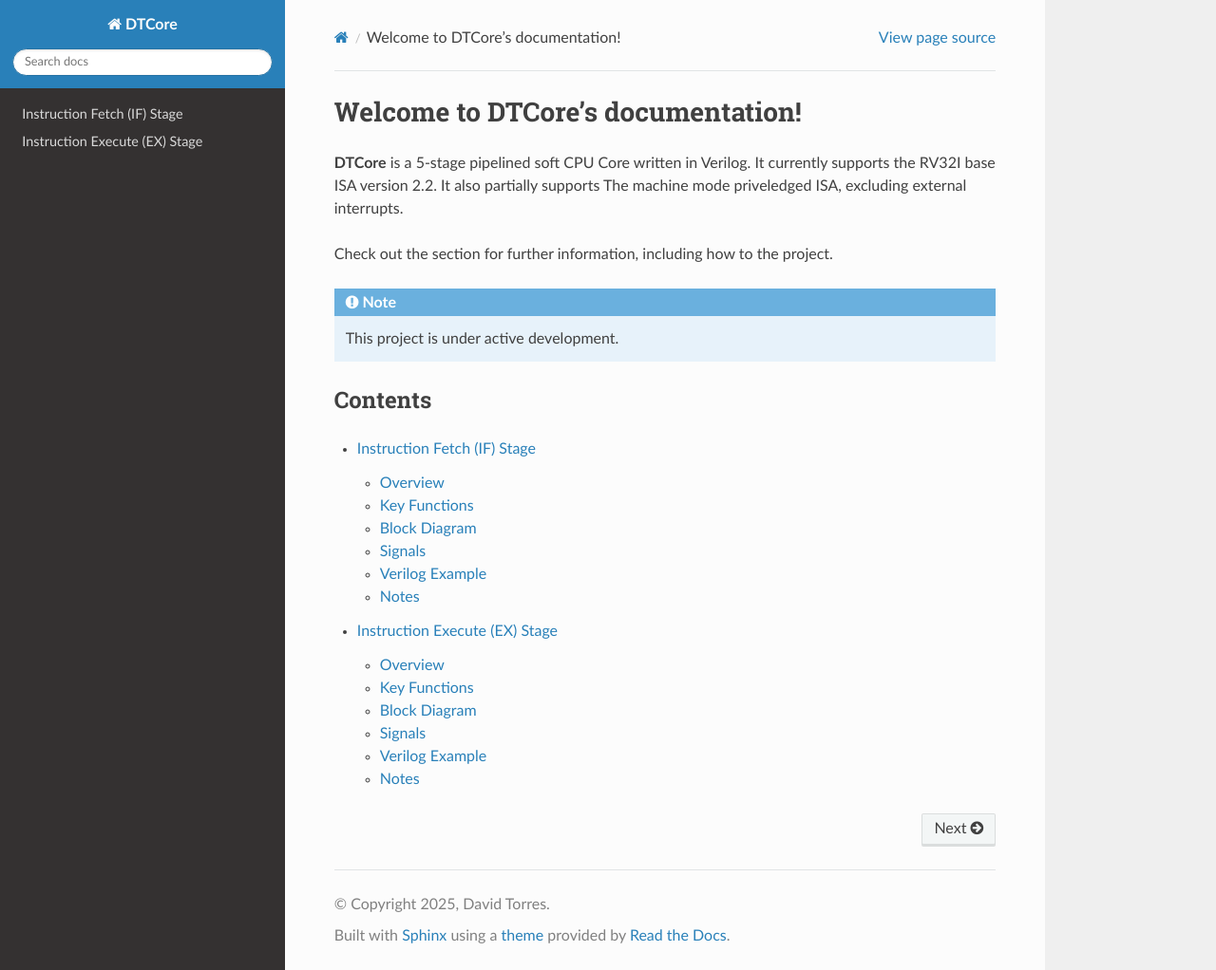
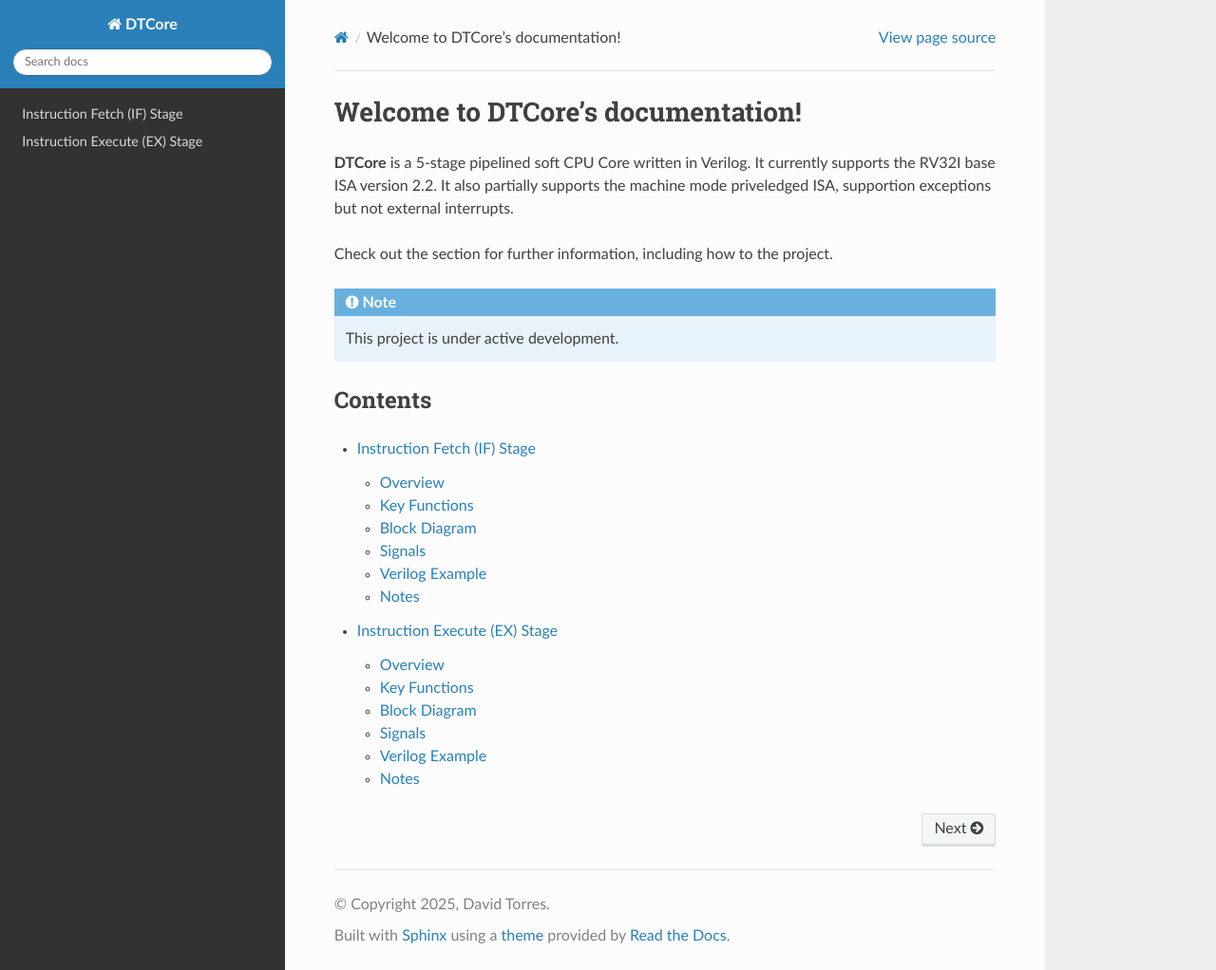
Before and after one commit to danthonyt/dtcore32, a Sphinx documentation site: the page built from docs/source/index.rst, in a window 1280 px wide and 1022 px high. Shown: the whole window at 95% size. Built offline with Sphinx 7.4.7 and the Read the Docs theme 3.1.0, drawn with Linux system fonts in a browser that asks for light colours.

Commit message:
Update index.rst

```diff
--- a/docs/source/index.rst
+++ b/docs/source/index.rst
@@ -2,8 +2,8 @@
 ===================================
 
 **DTCore** is a 5-stage pipelined soft CPU Core written in Verilog.
-It currently supports the RV32I base ISA version 2.2. It also partially supports
-The machine mode priveledged ISA, excluding external interrupts.
+It currently supports the RV32I base ISA version 2.2. It also partially supports the machine mode priveledged ISA, supportion exceptions but
+not external interrupts.
 
 Check out the  section for further information, including
 how to  the project.
```
